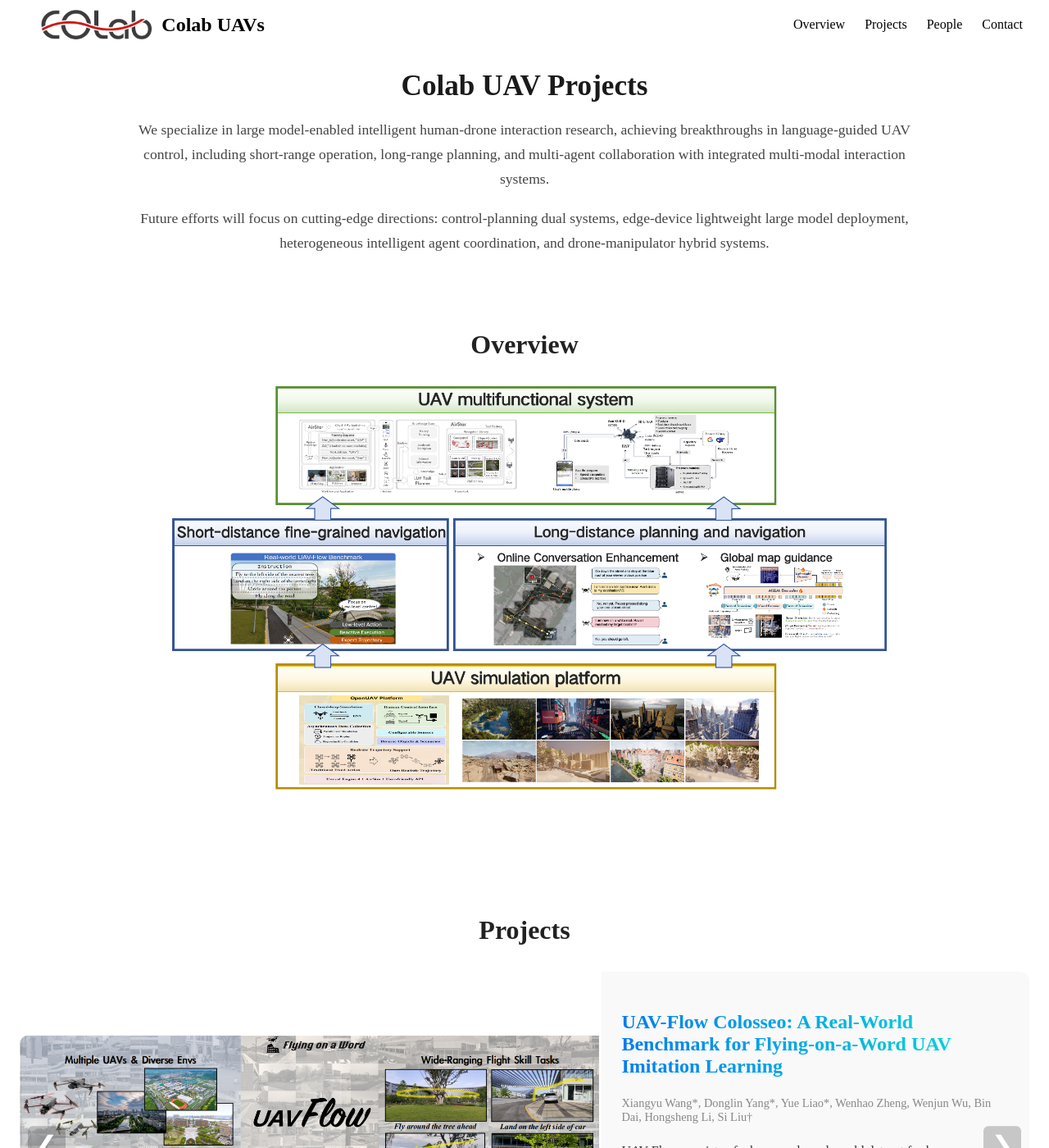
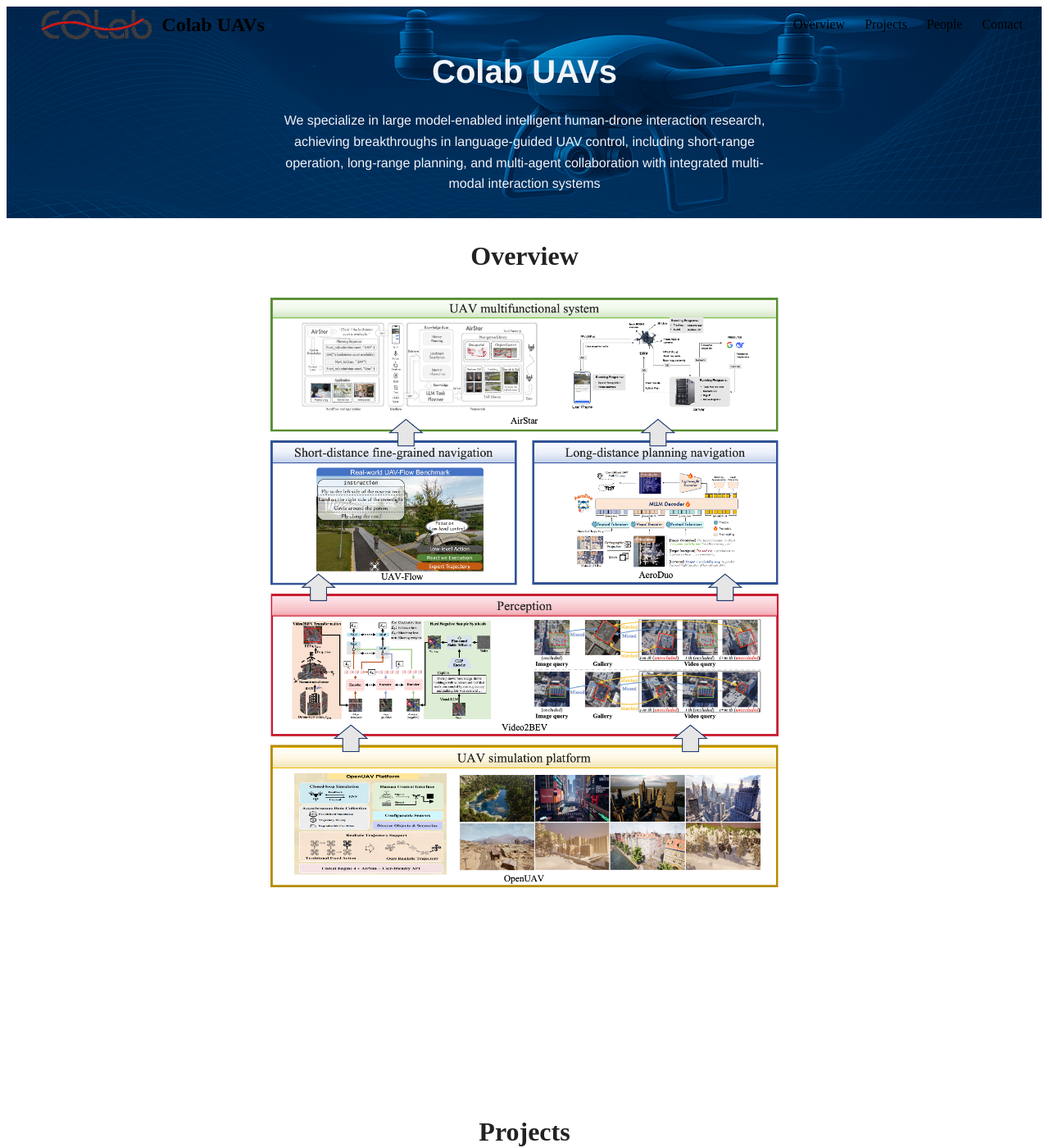
Before and after one commit to zhang-yige/colab_uav.github.io, a Jekyll site: the page built from index.html, in a window 1280 px wide and 1400 px high. Shown: the whole window at 82% size. Built offline with Jekyll 4.4.1, drawn with Linux system fonts in a browser that asks for light colours.

Commit message:
临时修改

```diff
--- /dev/null
+++ b/_includes/banner.html
@@ -0,0 +1,7 @@
+<header class="banner">
+    <img src="{{ '/assets/images/banner0.png' | relative_url }}" alt="Top Banner" class="banner-image">
+    <div class="banner-text">
+      <h1 class="banner-title">Colab UAVs</h1>
+      <p class="banner-subtitle">We specialize in large model-enabled intelligent human-drone interaction research, achieving breakthroughs in language-guided UAV control, including short-range operation, long-range planning, and multi-agent collaboration with integrated multi-modal interaction systems</p>
+    </div>
+  </header>
--- a/_includes/people.html
+++ b/_includes/people.html
@@ -4,7 +4,7 @@
 
     <!-- 教师部分 -->
     <div class="faculty-list">
-      <h3>Faculty</h3>
+      <!-- <h3>Faculty</h3> -->
       <div class="faculty-members">
         <!-- 每位老师 -->
         <div class="faculty-card">
@@ -27,7 +27,7 @@
 
     <!-- 学生部分 -->
     <div class="students-list">
-      <h3>Students</h3>
+      <!-- <h3>Students</h3> -->
       <ul id="student-names">
         {% for student in site.data.students %}
           <li>{{ student }}</li>
--- /dev/null
+++ b/_sass/_banner.scss
@@ -0,0 +1,63 @@
+.banner {
+  position: relative;
+  width: 100%;
+  overflow: hidden;
+
+  .banner-image {
+    width: 100%;
+    height: auto;
+    display: block;
+    object-fit: cover;
+  }
+
+  .banner-text {
+    position: absolute;
+    top: 50%;
+    left: 50%;
+    transform: translate(-50%, -50%);
+    text-align: center;
+    color: #f0f4f8; // 柔和的白色，适合深蓝背景
+    padding: 0 1rem;
+
+    font-family: "Helvetica Neue", "Segoe UI", system-ui, sans-serif;
+
+    .banner-title {
+      font-size: 2.5rem;
+      font-weight: 700;
+      margin-bottom: 1.5rem;
+    }
+
+    .banner-subtitle {
+      font-size: 0。8rem;
+      font-weight: 400;
+      line-height: 1.6;
+      max-width: 600px;
+      margin: 0 auto;
+    }
+  }
+}
+
+// 响应式适配
+@media (max-width: 768px) {
+  .banner-text {
+    .banner-title {
+      font-size: 2rem;
+    }
+
+    .banner-subtitle {
+      font-size: 1rem;
+    }
+  }
+}
+
+@media (max-width: 480px) {
+  .banner-text {
+    .banner-title {
+      font-size: 1.5rem;
+    }
+
+    .banner-subtitle {
+      font-size: 0.9rem;
+    }
+  }
+}
--- a/assets/css/main.scss
+++ b/assets/css/main.scss
@@ -7,12 +7,13 @@
 @import "people";
 @import "intro";
 @import "overview";
+@import "banner";
 
 .header-image-container {
   display: flex;
   justify-content: center; // 水平居中
-  width: 100%;
-  padding: 0 0 5% 0;     // 替代原来的width:90%
+  width: 70%;
+  padding: 0 0 15% 15%;     // 替代原来的width:90%
 
   .header-image {
     width: 70%;
--- a/index.html
+++ b/index.html
@@ -2,8 +2,7 @@
 layout: default
 title: Home
 ---
-
-{% include intro.html %}
+{% include banner.html %}
 
 <!-- 加 id 让导航可锚点跳转 -->
 <section id="overview">
@@ -11,7 +10,7 @@ title: Home
 <h2 class="section-title">Overview</h2>
   <!-- Hero Section -->
 <div class="header-image-container">
-  <img src="{{ '/assets/images/overview_en.png' | relative_url }}" alt="Hero Image" class="header-image">
+  <img src="{{ '/assets/images/overview.png' | relative_url }}" alt="Hero Image" class="header-image">
 </div>
 
 <section id="projects">
```
Also changed, not shown: assets/images/airstar1.png (added), assets/images/banner.png, assets/images/banner0.png (added), assets/images/overview.png (added).
